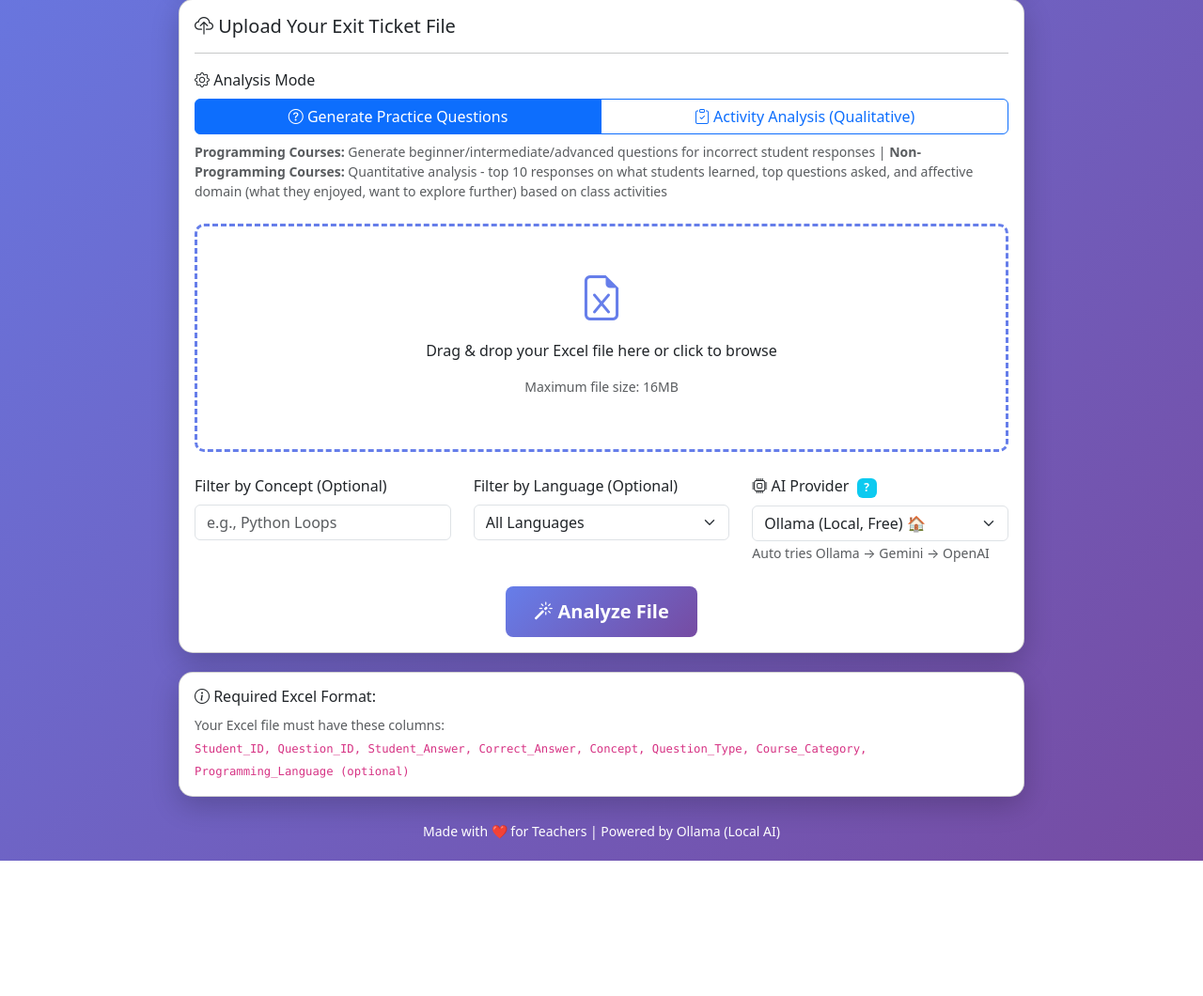
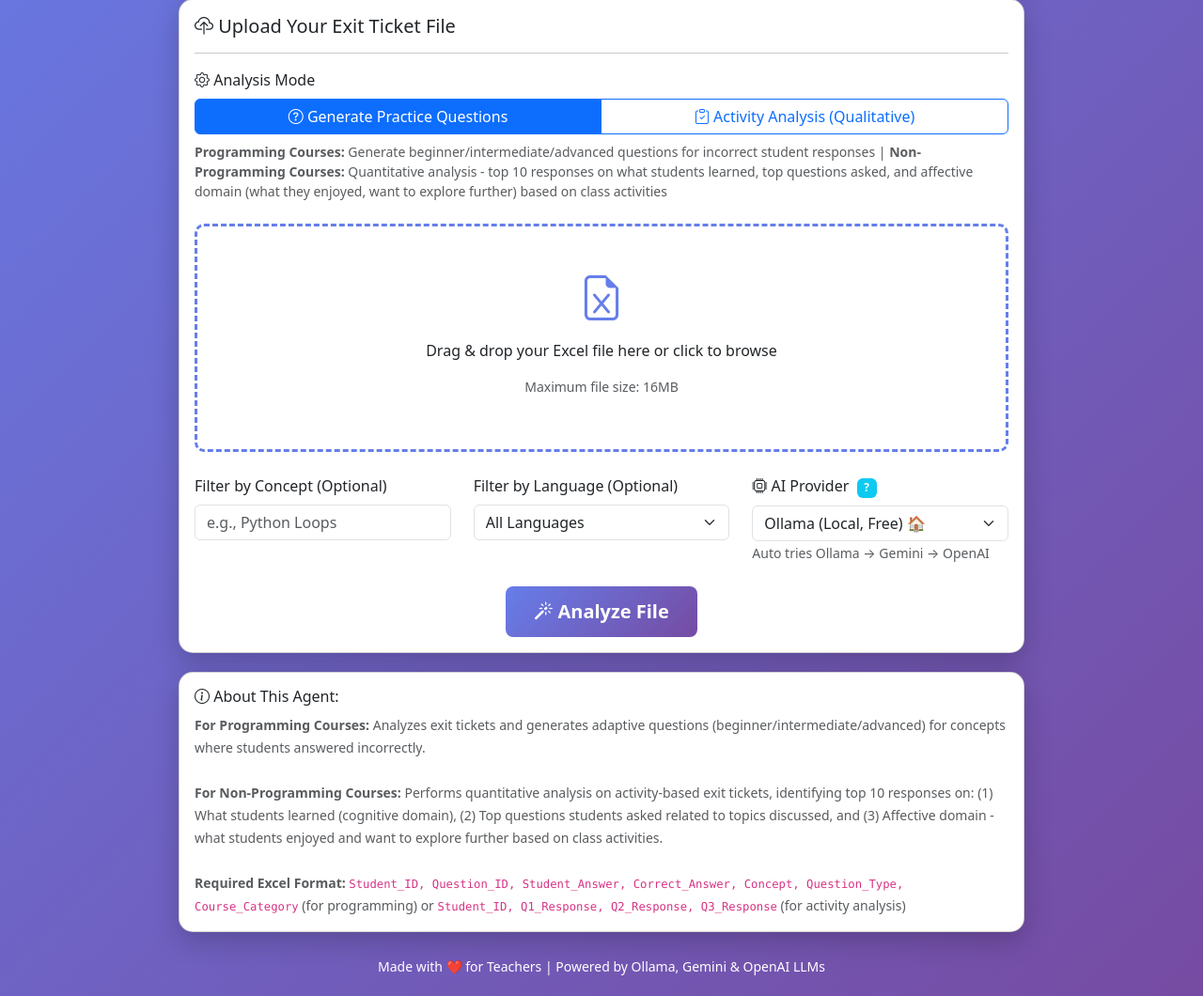
Before and after one commit to Rashpinder1985/CodingTutor, a Flask app: page / in a window 1280 px wide. Shown: the part 434-1494 px from the top of the page at 94% size. Before the commit the page ends 1350 px from the top, so only its background shows below. Run offline with Flask 3, Linux system fonts and the light colour scheme; some libraries are stand-ins or nearby versions.

Commit message:
Update info section and footer with detailed agent description

```diff
--- a/templates/index.html
+++ b/templates/index.html
@@ -320,17 +320,18 @@
         <!-- Info -->
         <div class="card">
             <div class="card-body">
-                <h6><i class="bi bi-info-circle"></i> Required Excel Format:</h6>
+                <h6><i class="bi bi-info-circle"></i> About This Agent:</h6>
                 <small class="text-muted">
-                    Your Excel file must have these columns:<br>
-                    <code>Student_ID, Question_ID, Student_Answer, Correct_Answer, Concept, Question_Type, Course_Category, Programming_Language (optional)</code>
+                    <strong>For Programming Courses:</strong> Analyzes exit tickets and generates adaptive questions (beginner/intermediate/advanced) for concepts where students answered incorrectly.<br><br>
+                    <strong>For Non-Programming Courses:</strong> Performs quantitative analysis on activity-based exit tickets, identifying top 10 responses on: (1) What students learned (cognitive domain), (2) Top questions students asked related to topics discussed, and (3) Affective domain - what students enjoyed and want to explore further based on class activities.<br><br>
+                    <strong>Required Excel Format:</strong> <code>Student_ID, Question_ID, Student_Answer, Correct_Answer, Concept, Question_Type, Course_Category</code> (for programming) or <code>Student_ID, Q1_Response, Q2_Response, Q3_Response</code> (for activity analysis)
                 </small>
             </div>
         </div>
 
         <!-- Footer -->
         <div class="text-center text-white mt-4">
-            <small>Made with ❤️ for Teachers | Powered by Ollama (Local AI)</small>
+            <small>Made with ❤️ for Teachers | Powered by Ollama, Gemini & OpenAI LLMs</small>
         </div>
     </div>
 
```
